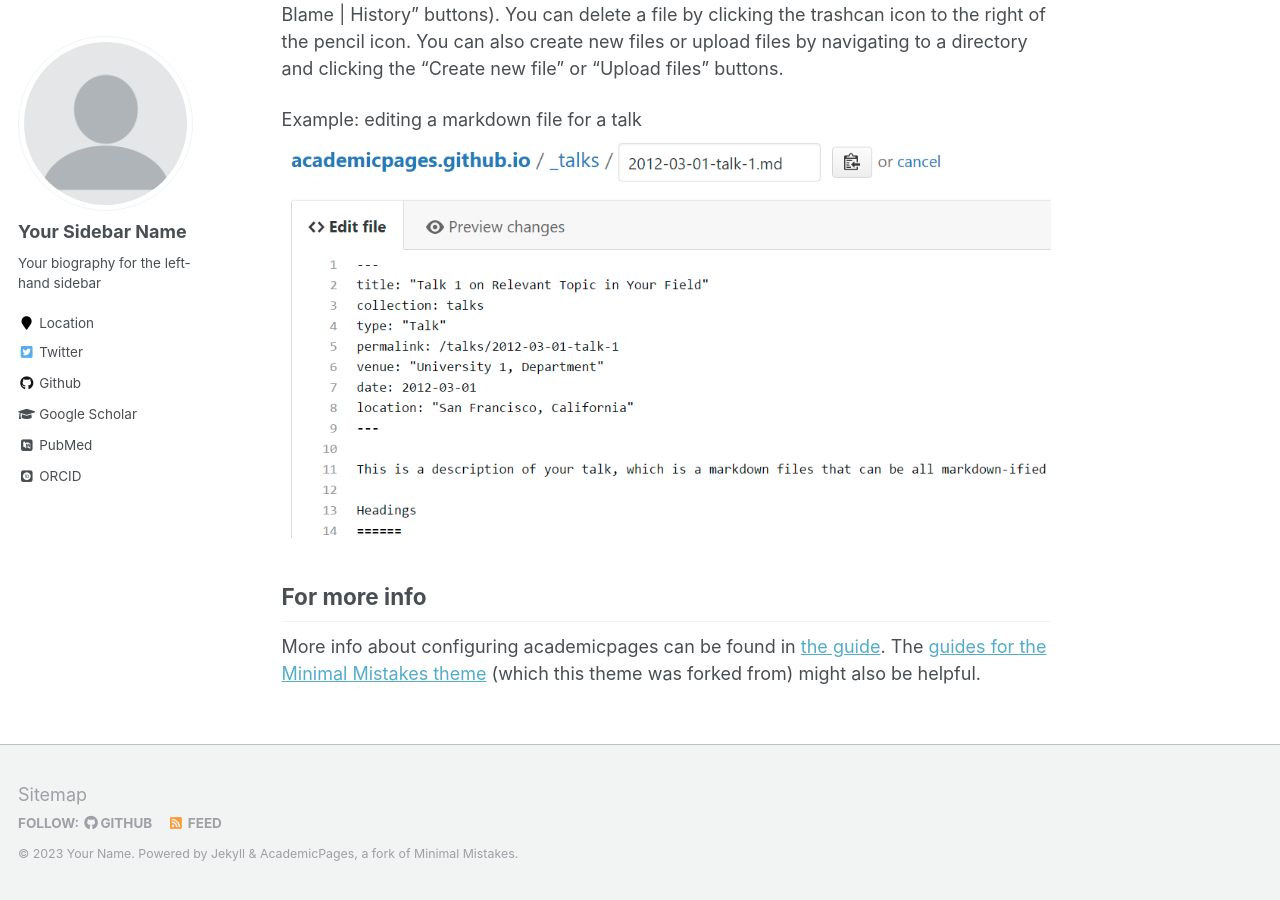
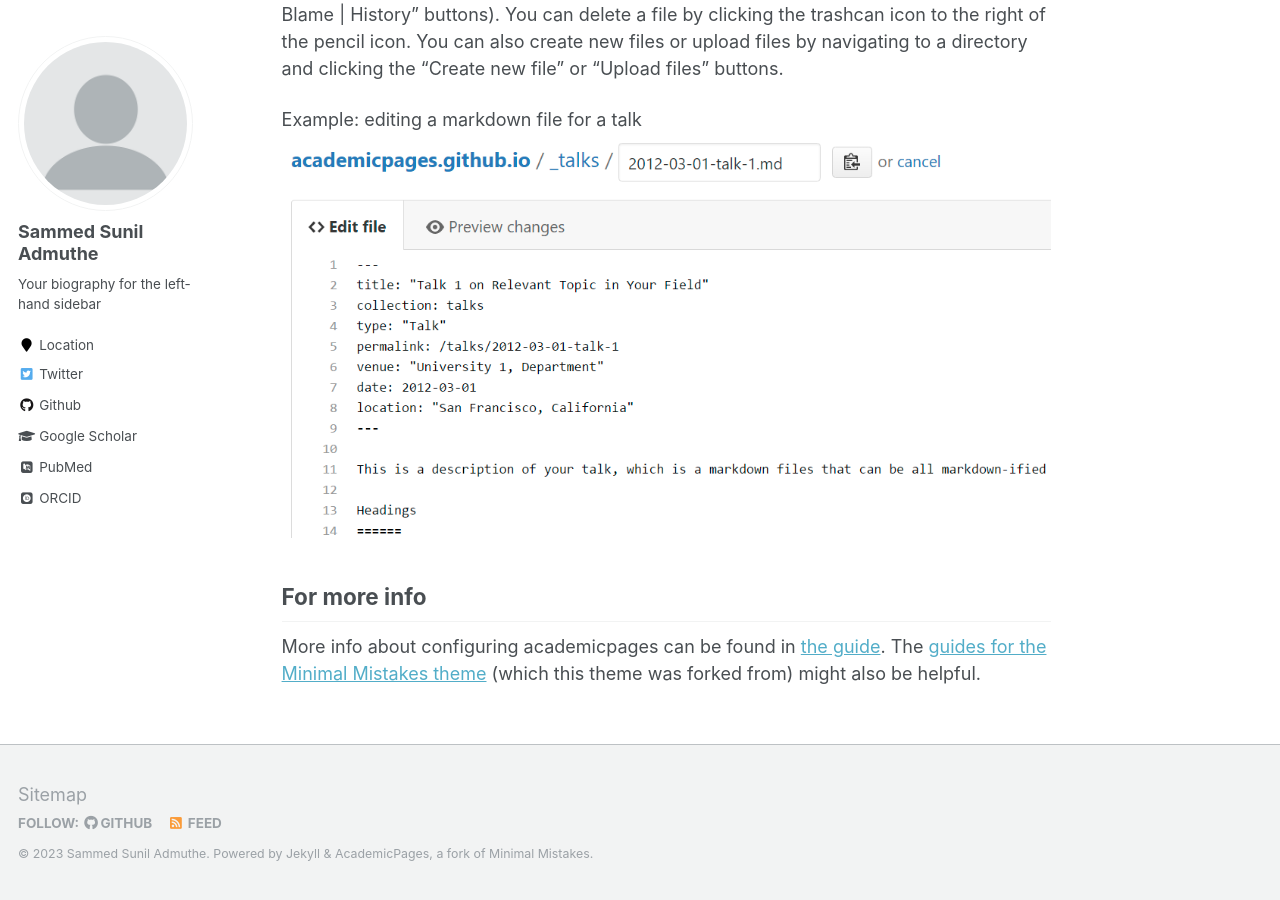
Before and after one commit to SammedAdmuthe/SammedAdmuthe.github.io, a Jekyll site: the page built from _pages/about.md, in a window 1280 px wide and 900 px high, scrolled down 2463 px. Built offline with Jekyll 4.4.1, drawn with Linux system fonts in a browser that asks for light colours; some web fonts are replaced.

Commit message:
Update _config.yml

```diff
--- a/_config.yml
+++ b/_config.yml
@@ -9,7 +9,7 @@
 locale                   : "en-US"
 title                    : "Your Name / Site Title"
 title_separator          : "-"
-name                     : &name "Your Name"
+name                     : &name "Sammed Sunil Admuthe"
 description              : &description "personal description"
 url                      : https://SammedAdmuthe.github.io # the base hostname & protocol for your site e.g. "https://mmistakes.github.io"
 baseurl                  : "" # the subpath of your site, e.g. "/blog"
@@ -80,7 +80,7 @@ analytics:
 
 # Site Author
 author:
-  name             : "Your Sidebar Name"
+  name             : "Sammed Sunil Admuthe"
   avatar           : "profile.png"
   bio              : "Your biography for the left-hand sidebar"
   location         : "Location"
```
